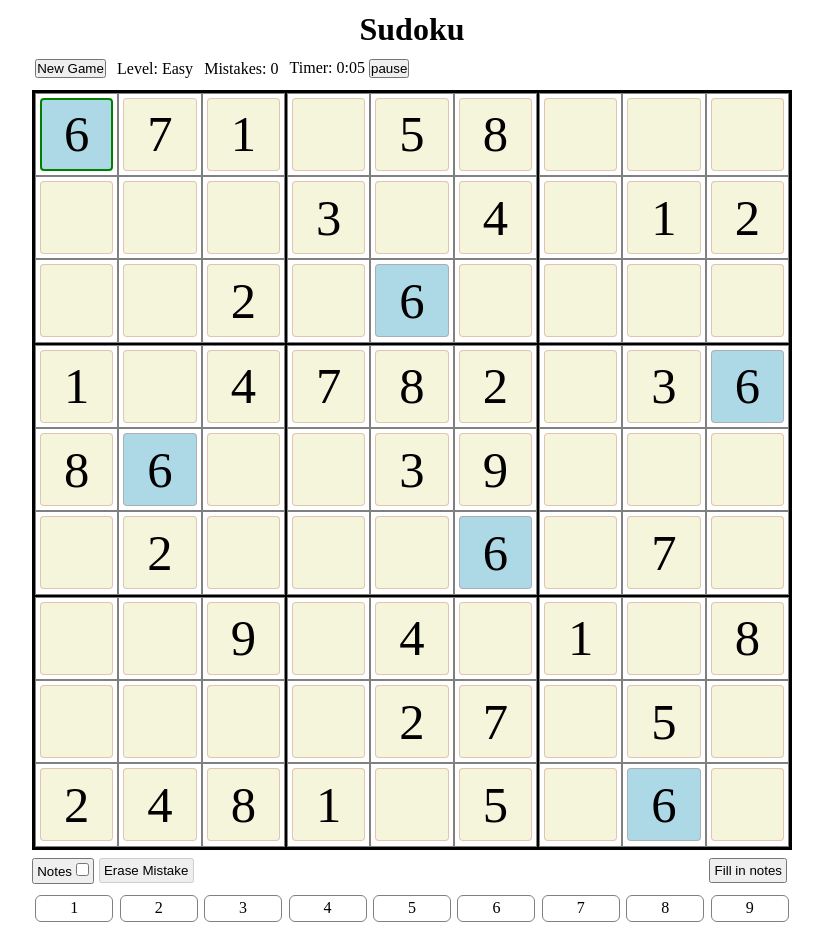
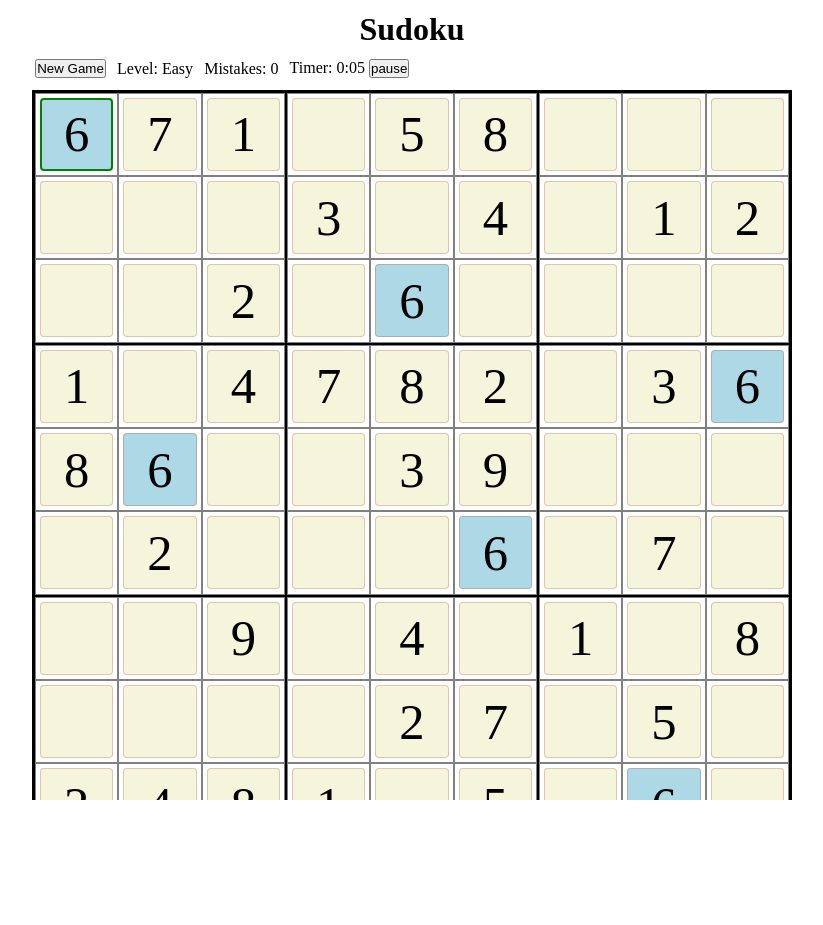
Before and after one commit to wveit/sudoku-react, a React (Vite) app: page / in a window 1280 px wide. Shown: the whole page, without its empty margins (228-1051 px from the left). After the commit the page ends 800 px from the top, so only its background shows below. Built offline with nearby package versions, Linux system fonts and the light colour scheme.

Commit message:
Adjust scroll of app

```diff
--- a/src/index.css
+++ b/src/index.css
@@ -13,6 +13,8 @@
   display: flex;
   flex-direction: column;
   align-items: center;
+
+  overflow-y: hidden;
 }
 
 h1 {
@@ -21,8 +23,11 @@ h1 {
 }
 
 main {
+  position: absolute;
   width: 100%;
   max-width: 760px;
+  height: 100%;
+  overflow-y: scroll;
 }
 
 main>* {
--- a/src/styles/GameIsWon.css
+++ b/src/styles/GameIsWon.css
@@ -1,7 +1,7 @@
 .GameIsWon--background {
   position: absolute;
-  width: 100vw;
-  height: 100vh;
+  width: 100%;
+  height: 100%;
   background-color: rgba(1, 1, 1, 0.224);
 
   display: flex;
```
